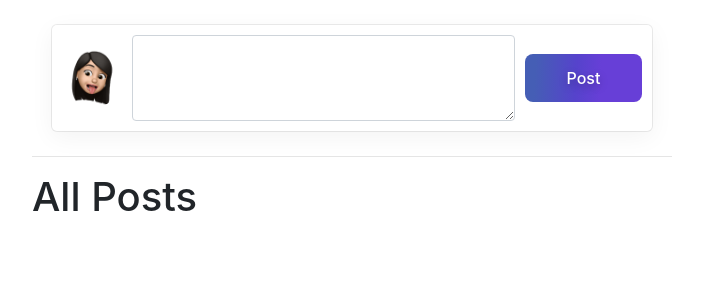
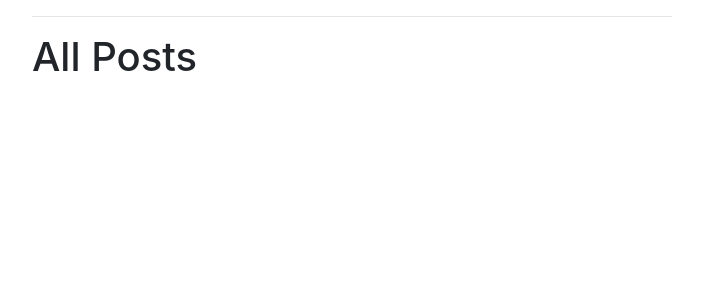
Before and after one commit to AlejandroFerrera/Network, a Django app: page / in a window 1280 px wide. Shown: the part 56-356 px from the top of the page, without its empty margins (288-991 px from the left). Run offline with Django 3.2, Linux system fonts and the light colour scheme; some libraries are stand-ins or nearby versions.

Commit message:
Change tag for new post to form and add authentication conditional to show

```diff
--- a/network/templates/network/index.html
+++ b/network/templates/network/index.html
@@ -2,11 +2,14 @@
 
 {% block body %}
 <main class="feed w-50 mx-auto">
-    <section class="new-post-container text-center">
+
+    {% if user.is_authenticated %}
+    <form class="new-post-container text-center">
       <img src="../../static/network/avatar.png" alt="" />
       <textarea rows="3" type="textarea" class="form-control"></textarea>
       <button class="button-36" type="submit">Post</button>
-    </section>
+    </form>
+    {% endif %}
 
     <hr>
 
```
Also changed, not shown: db.sqlite3.
